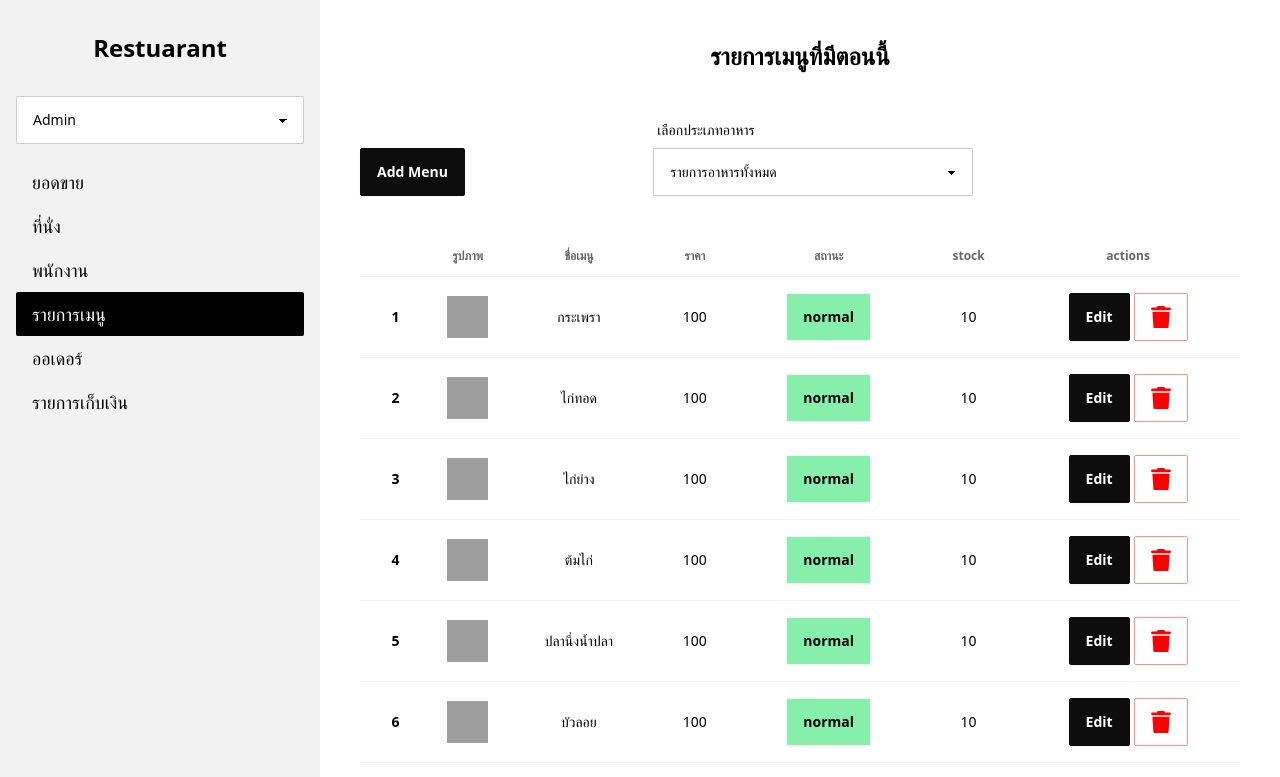
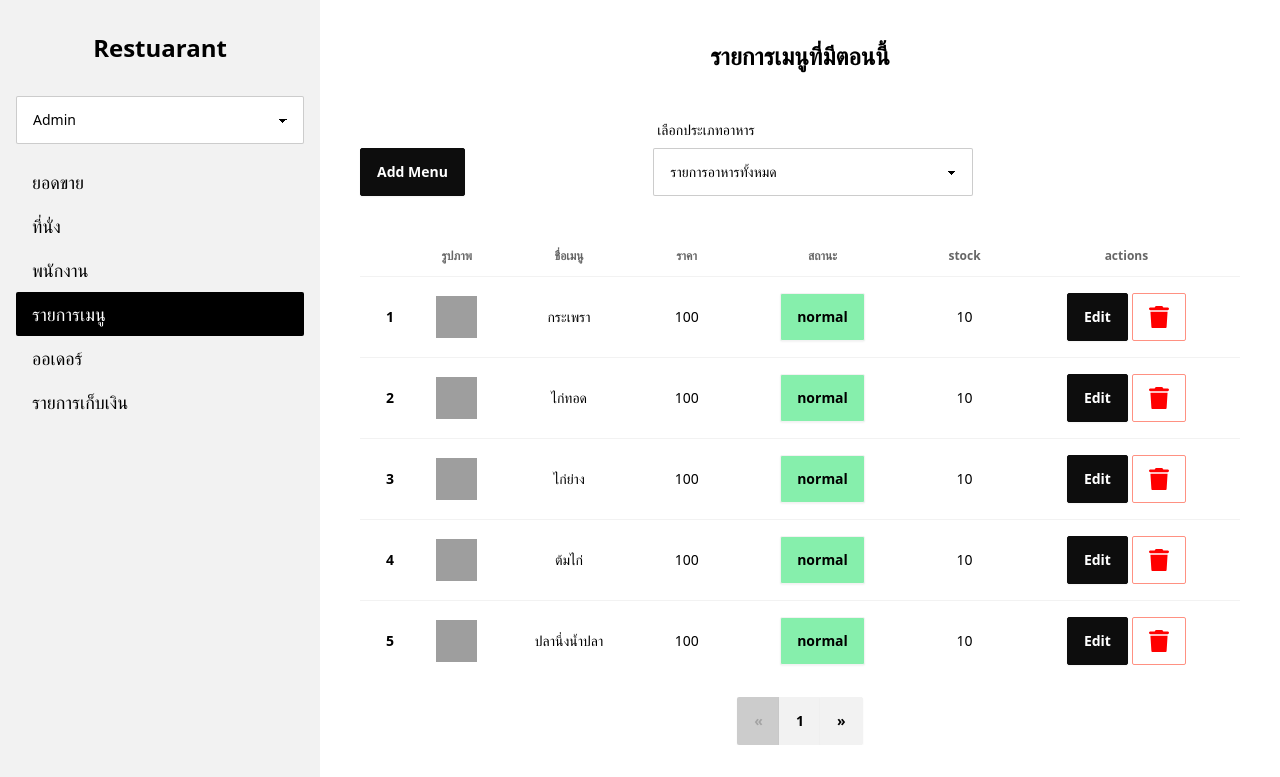
Before and after one commit to Pavatnon/Project, a Vue app in the folder Restaurant_System/backoffice-site/: page /menulist in a window 1280 px wide. Shown: the top 777 px of the page. Built offline with nearby package versions, Linux system fonts and the light colour scheme; grey boxes are pictures that could not be loaded.

Commit message:
ีupdate
ที่ทำไป
pagination เสร็จละ
ที่จะทำต่อ
ทำให้การโชว์ table เป็น component เพื่อเอาไปเรียกใช้ในหน้าอื่นๆ

```diff
--- a/Restaurant_System/backoffice-site/src/views/MenuPage/MenuView.vue
+++ b/Restaurant_System/backoffice-site/src/views/MenuPage/MenuView.vue
@@ -1,7 +1,7 @@
 <script setup>
     import {useMenuOfficeStore} from '@/stores/menu'
     import { useRouter,RouterLink } from 'vue-router';
-    import { onMounted,ref } from 'vue';
+    import { onMounted,ref, computed } from 'vue';
 
 
     const router = useRouter()
@@ -24,6 +24,10 @@
 
     const getsubtype = ref([])
 
+    // for pagination
+    const itemsPerPage = ref(5)
+    const currentPage = ref(1)
+
     const selectorHander = (menutype) =>{
         if (menutype) {
             const getindex = menuStore.menuType.findIndex(menu => menu.type === menutype)
@@ -38,6 +42,30 @@
             }
         }
     }
+
+    const paginationShow = computed(()=>{
+        const getData = menuStore.filterMenuByType(menuTypeModel.value, menuSubtypeModel.value);
+        const start = (currentPage.value - 1) * itemsPerPage.value;
+        const end = start + itemsPerPage.value;
+        return getData.slice(start, end);
+    })
+
+    const totalPages = computed(() => {
+        const getData = menuStore.filterMenuByType(menuTypeModel.value, menuSubtypeModel.value);
+        return Math.ceil(getData.length / itemsPerPage.value);
+    });
+
+    const goToNextPage = () => {
+    if (currentPage.value < totalPages.value) {
+        currentPage.value++;
+    }
+    };
+
+    const goToPreviousPage = () => {
+    if (currentPage.value > 1) {
+        currentPage.value--;
+    }
+};
 
     onMounted(()=>{
         menuStore.loadMenuStore()
@@ -100,9 +128,8 @@
                     </thead>
 
                     <tbody>
-                        <tr v-for="menu, index in menuStore.filterMenuByType(menuTypeModel,menuSubtypeModel)"
-                            class="bg-base-100 text-center">
-                            <th>{{ index+1 }}</th>
+                        <tr v-for="menu, index in paginationShow" class="bg-base-100 text-center">
+                            <th>{{ (currentPage - 1) * itemsPerPage + index + 1 }}</th>
                             <td class="w-1/12 text-center">
                                 <img class="w-full" :src="menu.imgUrl">
                             </td>
@@ -110,11 +137,14 @@
                             <td>{{menu.price}}</td>
                             <td>
                                 <div class="dropdown dropdown-right dropdown-end">
-                                    <div tabindex="0" role="button" class="btn m-1" :class="menu.status === menuStore.menuStatusType[0]? 'bg-green-300': 'bg-red-300'">{{menu.status}}</div>
+                                    <div tabindex="0" role="button" class="btn m-1"
+                                        :class="menu.status === menuStore.menuStatusType[0]? 'bg-green-300': 'bg-red-300'">
+                                        {{menu.status}}</div>
                                     <ul tabindex="0"
                                         class="dropdown-content menu bg-base-100 rounded-box z-[1] w-52 p-2 shadow">
                                         <li v-for="statusType in menuStore.menuStatusType">
-                                            <a @click="menuStore.editStatusMenuStore(menu.name, statusType)">{{statusType}}</a>
+                                            <a
+                                                @click="menuStore.editStatusMenuStore(menu.name, statusType)">{{statusType}}</a>
                                         </li>
                                     </ul>
                                 </div>
@@ -124,17 +154,20 @@
                                 <div class="flex flex-row justify-center gap-1">
                                     <button @click="editMenuhande(menu.name)" class="btn btn-primary"> Edit</button>
                                     <button @click="deleteMenuHabdle(menu.name)" class="btn btn-outline btn-error">
-                                        <IconList
-                                            icontype ='trash'
-                                            color = 'red'
-                                            size = '20'
-                                        />
+                                        <IconList icontype='trash' color='red' size='20' />
                                     </button>
                                 </div>
                             </td>
                         </tr>
                     </tbody>
                 </table>
+                <div class="flex justify-center mt-4">
+                    <div class="join">
+                        <button  @click="goToPreviousPage" :disabled="currentPage === 1" class="join-item btn">«</button>
+                        <button class="join-item btn">{{ currentPage }}</button>
+                        <button @click="goToNextPage" :disabled="currentPage === totalPages" class="join-item btn">»</button>
+                    </div>
+                </div>
             </div>
         </div>
 
```
